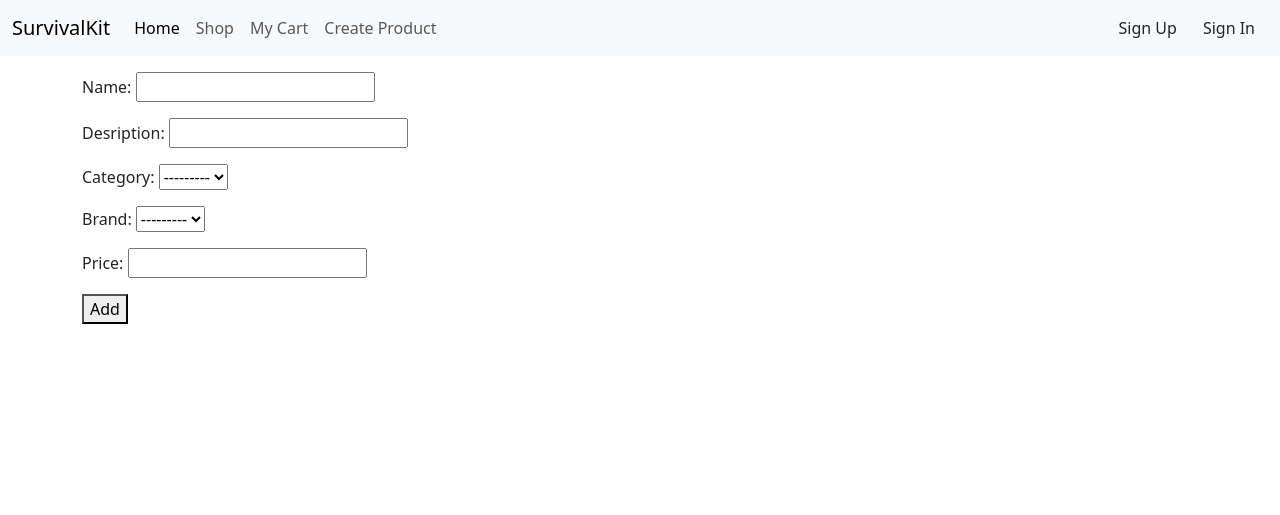
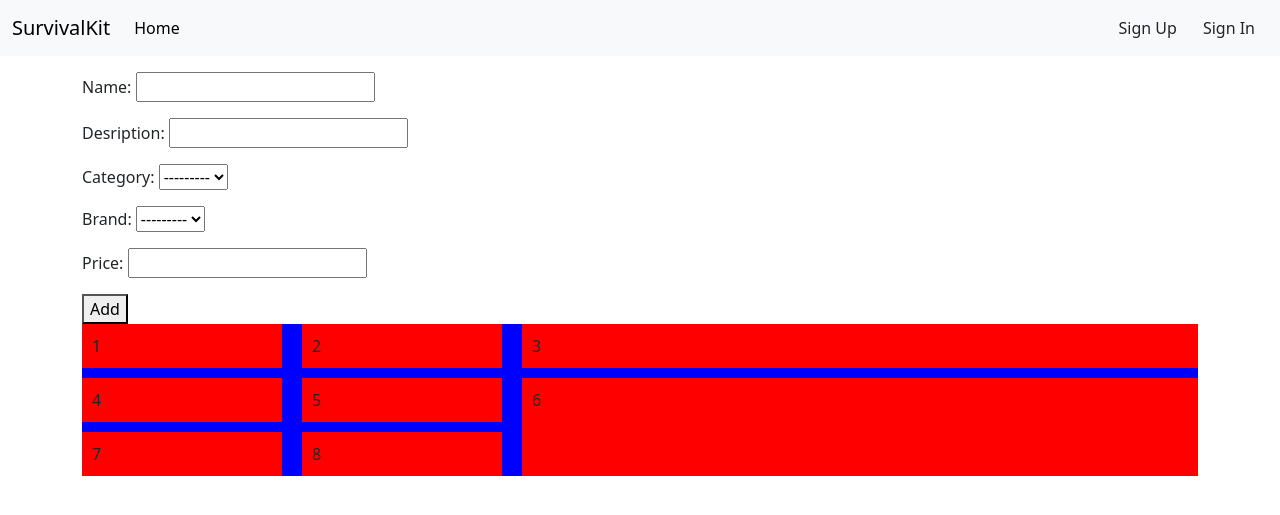
Before and after one commit to VadimScerbatiuc/SurvivalKit, a Django app: page /product/create/ in a window 1280 px wide. Shown: the top 515 px of the page. Run offline with Django 5.2, Linux system fonts and the light colour scheme; data that the repository does not hold is empty; some libraries are stand-ins or nearby versions.

```diff
--- a/survival_kit/shop/static/shop/css/style.css
+++ b/survival_kit/shop/static/shop/css/style.css
@@ -89,3 +89,22 @@ body {
     min-width: 200px;
     height: 100%;
 }
+
+
+#grid1 {
+    background-color: blue;
+    display: grid;
+    grid-column-gap: 20px;
+    grid-row-gap: 10px;
+    grid-template-columns: 200px 200px auto
+}
+
+.grid-item {
+    background-color: red;
+    padding: 10px;
+}
+
+.e6 {
+    grid-column: 3;
+    grid-row: 2 / 4;
+}
--- a/survival_kit/shop/templates/header.html
+++ b/survival_kit/shop/templates/header.html
@@ -10,15 +10,14 @@
                 <li class="nav-item">
                     <a class="nav-link active" aria-current="page" href="{% url 'shop:main_page' %}">Home</a>
                 </li>
-                <li class="nav-item">
-                    <a class="nav-link" href="{% url 'shop:product:page' %}">Shop</a>
-                </li>
+                {% if user.is_authenticated %}
                     <li class="nav-item">
                         <a class="nav-link" href="{% url 'shop:cart' %}">My Cart</a>
                     </li>
                     <li class="nav-item">
                         <a class="nav-link" href="{% url 'shop:product:create' %}">Create Product</a>
                     </li>
+                {% endif %}
             </ul>
                 <div class="d-flex align-items-center">
                     {% if request.user.is_authenticated %}
--- a/survival_kit/shop/templates/shop/product_create.html
+++ b/survival_kit/shop/templates/shop/product_create.html
@@ -6,4 +6,15 @@
         {{ form.as_p }}
         <button type="submit">Add</button>
     </form>
+
+<div id="grid1">
+    <div class="grid-item">1</div>
+    <div class="grid-item">2</div>
+    <div class="grid-item">3</div>
+    <div class="grid-item">4</div>
+    <div class="grid-item">5</div>
+    <div class="grid-item e6">6</div>
+    <div class="grid-item">7</div>
+    <div class="grid-item">8</div>
+</div>
 {% endblock %}
--- a/survival_kit/shop/templates/shop/product_page.html
+++ b/survival_kit/shop/templates/shop/product_page.html
@@ -4,7 +4,7 @@
 {% block content %}
 
     <div class="row ">
-        <div class="col-2 filter-box border-end p-3">
+        <div class="col-2 filter-box border-end border-5 p-3">
             <p>Categories</p>
             {% for category in categories %}
                 <div class="form-check">
@@ -32,6 +32,8 @@
         </div>
     </div>
 
+
+
 {% endblock%}
 {% block js %}
 <script>
--- a/survival_kit/shop/urls.py
+++ b/survival_kit/shop/urls.py
@@ -6,7 +6,6 @@ from .views import *
 app_name = 'shop'
 
 product_urls = [
-    path('page/', ProductPageView.as_view(), name='page'),
     path('list/', ProductListView.as_view(), name='list'),
     path('create/', ProductCreateView.as_view(), name='create'),
     path('detail/<slug:product_slug>/', ProductDetailView.as_view(), name='detail'),
@@ -19,7 +18,7 @@ stripe_urls = [
 ]
 
 urlpatterns = [
-    path('', ShopBasePageView.as_view(), name='main_page'),
+    path('', ProductPageView.as_view(), name='main_page'),
     path('cart/', CartView.as_view(), name='cart'),
     path('product/', include((product_urls, 'product'))),
     path('stripe/', include((stripe_urls, 'stripe'))),
--- a/survival_kit/shop/views.py
+++ b/survival_kit/shop/views.py
@@ -15,13 +15,6 @@ from shop.models import Product, Category, Brand, CartItem
 from shop.services.shopping_cart import CartService
 from shop.services.product_service import ProductService
 from shop.services.payment_service import PaymentService
-
-
-class ShopBasePageView(View):
-    template_name = 'base.html'
-
-    def get(self, request):
-        return render(request, self.template_name)
 
 
 class ProductPageView(View):
```
Lines whose indentation alone changed are shown as unchanged.
